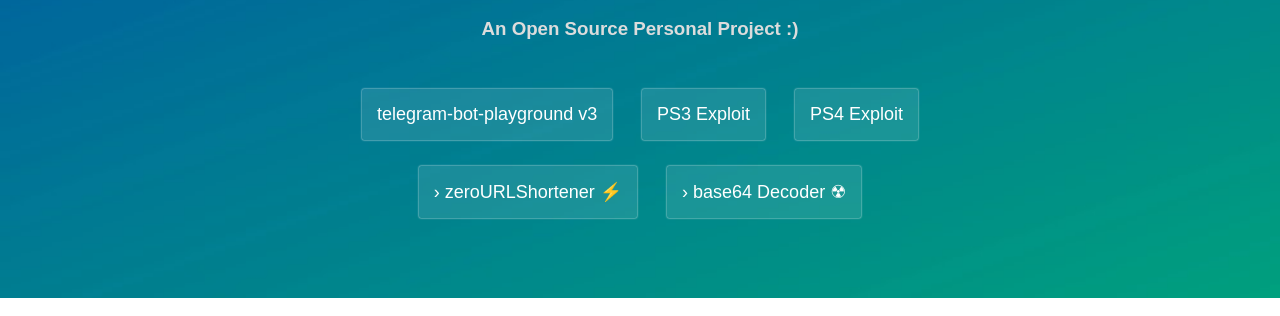
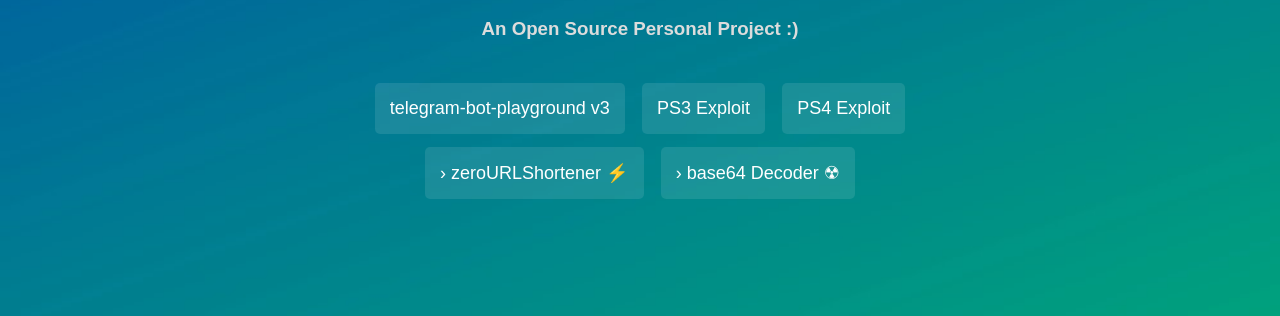
Before and after one commit to bishalqx980/bishalqx980.github.io, a plain HTML site: page index.html in a window 1280 px wide. Shown: the part 112-428 px from the top of the page. Drawn offline with Linux system fonts and the light colour scheme.

Commit message:
Add files via upload

```diff
--- a/app.css
+++ b/app.css
@@ -8,8 +8,8 @@ body {
     color: rgb(255, 255, 255);
     background-size: cover;
     background-repeat: no-repeat;
-    height: 400px;
-    max-height: 400px;
+    height: 80vh;
+    max-height: 80vh;
     text-align: center;
     padding: 5px;
 }
@@ -17,19 +17,19 @@ body {
     background-color: rgb(255, 255, 255, 0.1);
     color: rgb(255, 255, 255);
     border: none;
-    box-shadow: 0px 0px 2px rgb(255, 255, 255);
-    border-radius: 2px;
+    border-radius: 5px;
     padding: 15px;
     font-size: 18px;
-    margin-top: 1%;
-    margin-bottom: 1%;
-    margin-left: 1%;
-    margin-right: 1%;
+    margin-top: 0.5%;
+    margin-bottom: 0.5%;
+    margin-left: 0.5%;
+    margin-right: 0.5%;
     transition: 300ms;
     cursor: pointer;
 }
 .btn:hover {
     background-color: rgb(255, 255, 255, 0.3);
+    box-shadow: 0px 0px 5px rgb(255, 255, 255);
 }
 .article {
     text-align: center;
```
